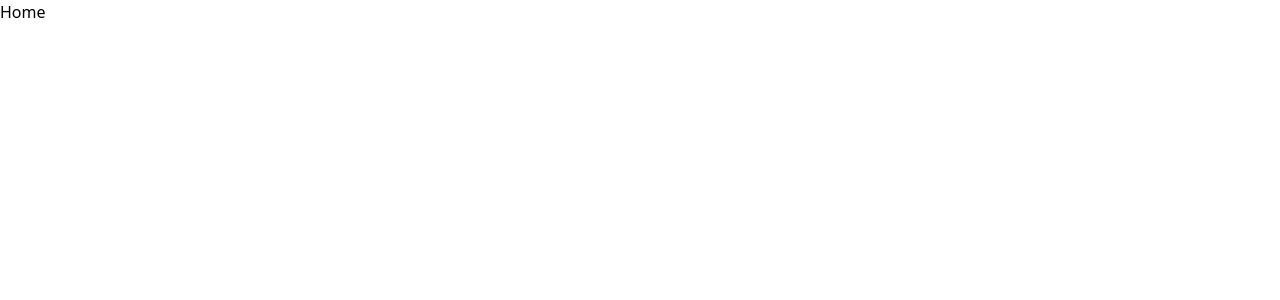
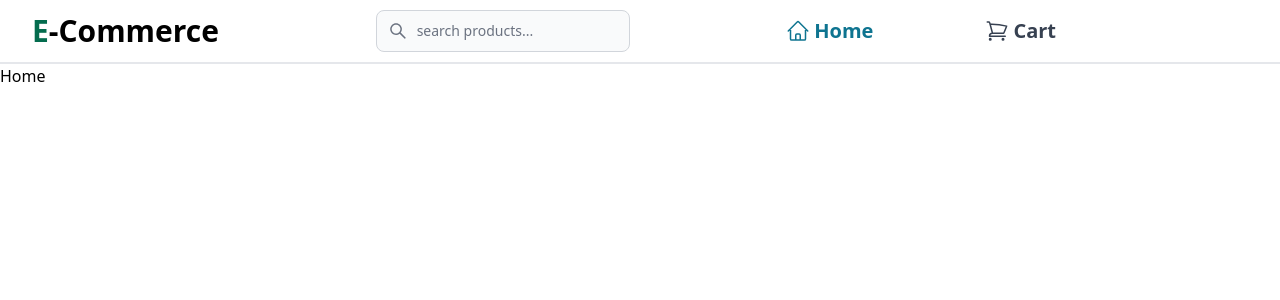
Before and after one commit to SaurabPrasai/React-Ecommerce, a React (Vite) app: page / in a window 1280 px wide. Shown: the top 300 px of the page. Built offline with nearby package versions, Linux system fonts and the light colour scheme.

Commit message:
complete header component

```diff
--- a/package.json
+++ b/package.json
@@ -13,6 +13,7 @@
     "flowbite-react": "^0.7.2",
     "react": "^18.2.0",
     "react-dom": "^18.2.0",
+    "react-icons": "^5.0.1",
     "react-router-dom": "^6.22.2"
   },
   "devDependencies": {
--- a/src/App.jsx
+++ b/src/App.jsx
@@ -1,12 +1,16 @@
 import { BrowserRouter,Routes,Route } from "react-router-dom"
 import Home from "./pages/Home"
 import Cart from "./pages/Cart"
+
+import { Button } from "flowbite-react"
+import Header from "./components/Header"
 
 function App() {
 
 
   return (
     <BrowserRouter>
+    <Header/>
         <Routes>
               <Route path="/" element={<Home/>}/>
               <Route path="/cart" element={<Cart/>}/>
--- /dev/null
+++ b/src/components/Header.jsx
@@ -0,0 +1,80 @@
+import { Button, Navbar, TextInput } from "flowbite-react";
+import { Link, useLocation } from "react-router-dom";
+import { FaMoon } from "react-icons/fa";
+import { AiOutlineSearch } from "react-icons/ai";
+
+export default function Header() {
+  const path = useLocation().pathname;
+  return (
+    <Navbar className="border-b-2 px-3">
+      <div>
+        <Link to={"/"} className="text-3xl ml-4 font-semibold">
+          <span className="text-green-700">E</span>
+          -Commerce
+        </Link>
+      </div>
+      <div>
+        <TextInput
+          placeholder="search products..."
+          icon={AiOutlineSearch}
+          className="hidden lg:block"
+        />
+      </div>
+      <div className="lg:hidden">
+        <Navbar.Toggle />
+      </div>
+      <Navbar.Collapse className="lg:mr-52">
+        <Navbar.Link
+          as={"div"}
+          className="text-xl font-semibold"
+          active={path == "/"}
+        >
+          <Link to={"/"}>
+            <div className="flex flex-row items-center gap-1">
+              <svg
+                xmlns="http://www.w3.org/2000/svg"
+                fill="none"
+                viewBox="0 0 24 24"
+                strokeWidth={1.5}
+                stroke="currentColor"
+                className="w-6 h-6"
+              >
+                <path
+                  strokeLinecap="round"
+                  strokeLinejoin="round"
+                  d="m2.25 12 8.954-8.955c.44-.439 1.152-.439 1.591 0L21.75 12M4.5 9.75v10.125c0 .621.504 1.125 1.125 1.125H9.75v-4.875c0-.621.504-1.125 1.125-1.125h2.25c.621 0 1.125.504 1.125 1.125V21h4.125c.621 0 1.125-.504 1.125-1.125V9.75M8.25 21h8.25"
+                />
+              </svg>
+              <span>Home</span>
+            </div>
+          </Link>
+        </Navbar.Link>
+        <Navbar.Link
+          as={"div"}
+          className="lg:ml-20 text-xl font-semibold"
+          active={path == "/cart"}
+        >
+          <Link to={"/cart"}>
+            <div className="flex flex-row items-center gap-1">
+              <svg
+                xmlns="http://www.w3.org/2000/svg"
+                fill="none"
+                viewBox="0 0 24 24"
+                stroke-width="1.5"
+                stroke="currentColor"
+                className="w-6 h-6 block"
+              >
+                <path
+                  stroke-linecap="round"
+                  stroke-linejoin="round"
+                  d="M2.25 3h1.386c.51 0 .955.343 1.087.835l.383 1.437M7.5 14.25a3 3 0 0 0-3 3h15.75m-12.75-3h11.218c1.121-2.3 2.1-4.684 2.924-7.138a60.114 60.114 0 0 0-16.536-1.84M7.5 14.25 5.106 5.272M6 20.25a.75.75 0 1 1-1.5 0 .75.75 0 0 1 1.5 0Zm12.75 0a.75.75 0 1 1-1.5 0 .75.75 0 0 1 1.5 0Z"
+                />
+              </svg>
+              <span>Cart</span>
+            </div>{" "}
+          </Link>
+        </Navbar.Link>
+      </Navbar.Collapse>
+    </Navbar>
+  );
+}
```
Also changed, not shown: 1 other file (tests, documents, lock files or other folders).
